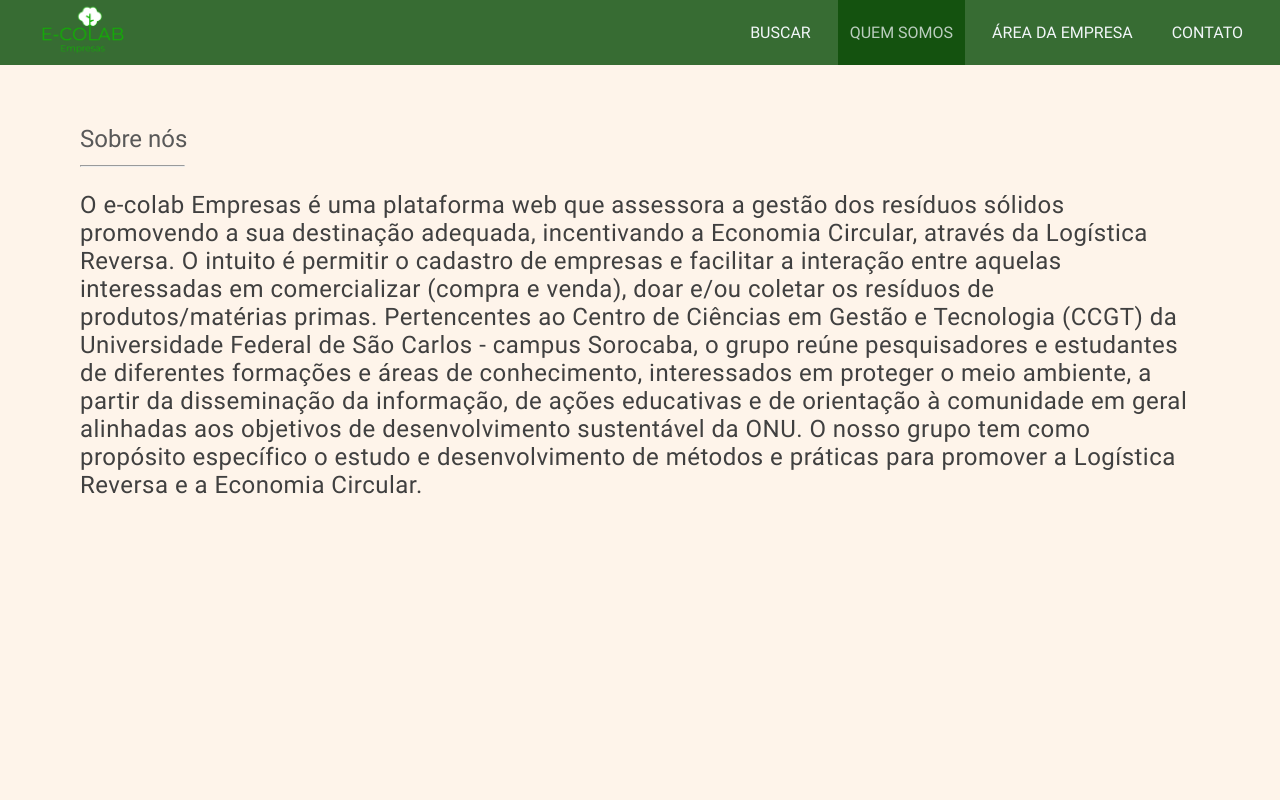
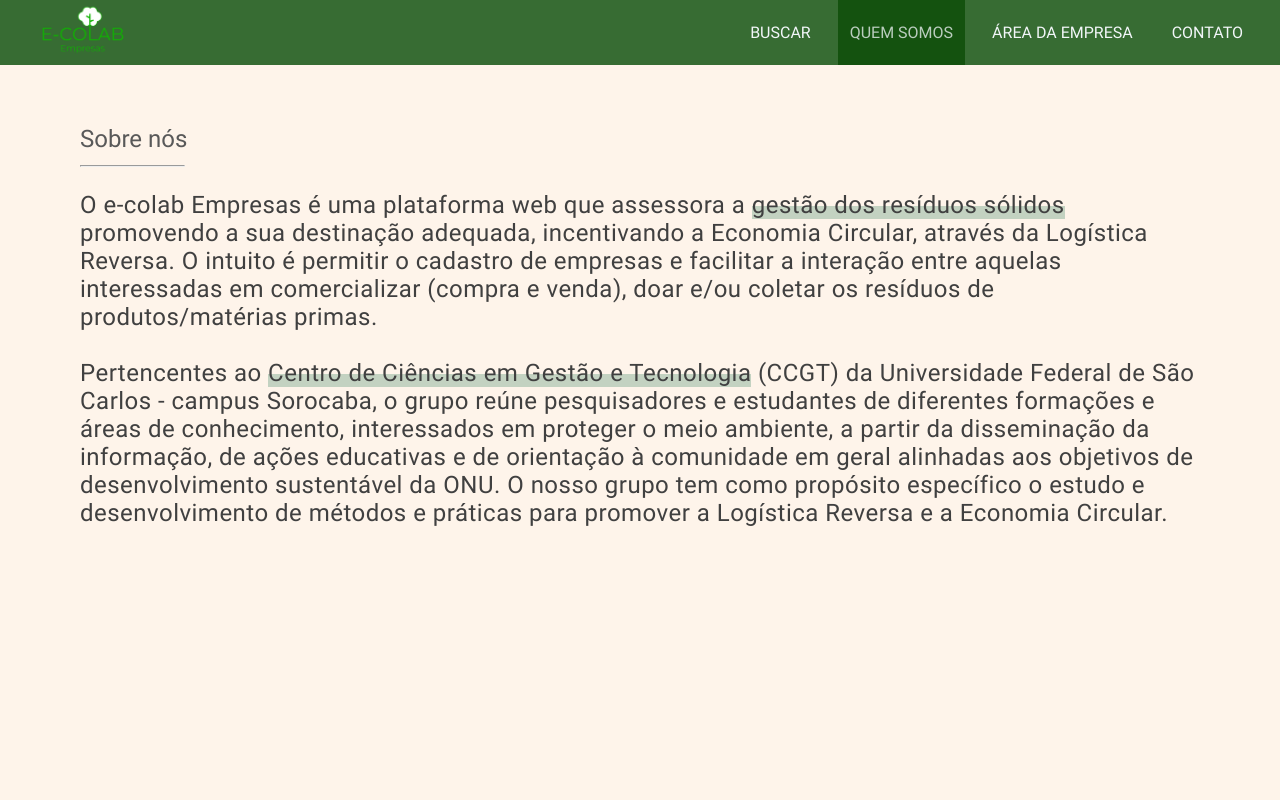
Before and after one commit to e-colab/ecoponto, a Vue app in the folder app/: page /about in a window 1280 px wide. Shown: the top 800 px of the page. Built offline with nearby package versions, Linux system fonts and the light colour scheme; what vue-the-mask would draw is missing.

Commit message:
formating text

```diff
--- a/app/src/pages/About.vue
+++ b/app/src/pages/About.vue
@@ -3,8 +3,10 @@
         <section class="about">
             <Title title="Sobre nós"/>
             <p class="about-text">
-                O e-colab Empresas é uma plataforma web que assessora a gestão dos resíduos sólidos promovendo a sua destinação adequada, incentivando a Economia Circular, através da Logística Reversa. O intuito é permitir o cadastro de empresas e facilitar a interação entre aquelas interessadas em comercializar (compra e venda), doar e/ou coletar os resíduos de produtos/matérias primas.
-Pertencentes ao Centro de Ciências em Gestão e Tecnologia (CCGT) da Universidade Federal de São Carlos - campus Sorocaba, o grupo reúne pesquisadores e estudantes de diferentes formações e áreas de conhecimento, interessados em proteger o meio ambiente, a partir da disseminação da informação, de ações educativas e de orientação à comunidade em geral alinhadas aos objetivos de desenvolvimento sustentável da ONU. O nosso grupo tem como propósito específico o estudo e desenvolvimento de métodos e práticas para promover a Logística Reversa e a Economia Circular.
+                O e-colab Empresas é uma plataforma web que assessora a <span class="about-text__highlight">gestão dos resíduos sólidos</span> promovendo a sua destinação adequada, incentivando a Economia Circular, através da Logística Reversa. O intuito é permitir o cadastro de empresas e facilitar a interação entre aquelas interessadas em comercializar (compra e venda), doar e/ou coletar os resíduos de produtos/matérias primas.
+                <br />
+                <br />
+                Pertencentes ao <span class="about-text__highlight">Centro de Ciências em Gestão e Tecnologia</span> (CCGT) da Universidade Federal de São Carlos - campus Sorocaba, o grupo reúne pesquisadores e estudantes de diferentes formações e áreas de conhecimento, interessados em proteger o meio ambiente, a partir da disseminação da informação, de ações educativas e de orientação à comunidade em geral alinhadas aos objetivos de desenvolvimento sustentável da ONU. O nosso grupo tem como propósito específico o estudo e desenvolvimento de métodos e práticas para promover a Logística Reversa e a Economia Circular.
             </p>
         </section>
     </page-wrapper>
@@ -33,6 +35,10 @@ export default {
         font-size: 1.5em;
         letter-spacing: .03rem;
         color: #404040;
+
+        &__highlight{
+            background-image:linear-gradient( to bottom, transparent 55%, #c3d2c1 35%);
+        }
     }
 }
 </style>
```
Also changed, not shown: app/src/pages/Search.vue (+0 -21 lines).
